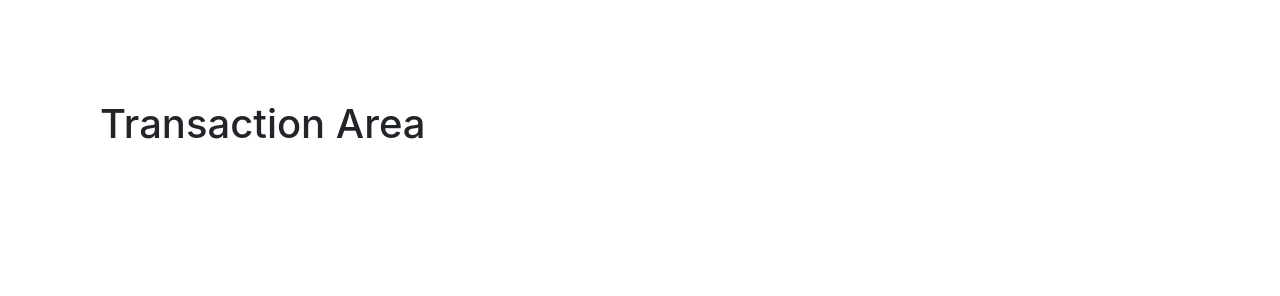
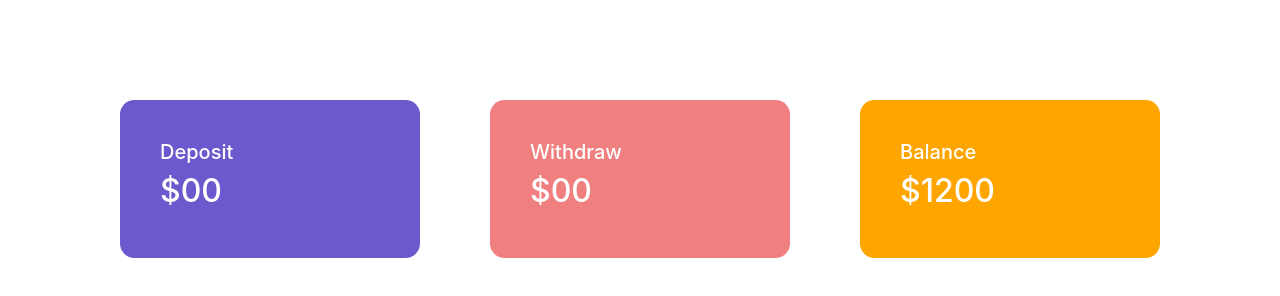
Before and after one commit to Hasib787/pioneer-bank, a plain HTML site: page index.html in a window 1280 px wide. Both pictures are taken after a click on the button "Login". Drawn offline with nearby package versions, Linux system fonts and the light colour scheme.

Commit message:
adding a new section

```diff
--- a/css/style.css
+++ b/css/style.css
@@ -10,3 +10,18 @@ body{
 #transaction-area{
     display: none;
 }
+.status{
+    color: white;
+    margin: 0 1.25em;
+    padding: 2.5em;
+    border-radius: .9em;
+}
+.deposit{
+    background-color: slateblue;
+}
+.withdraw{
+    background-color: lightcoral;
+}
+.balance{
+    background-color: orange;
+}
--- a/index.html
+++ b/index.html
@@ -24,7 +24,26 @@
             </div>
         </section>
         <section id="transaction-area">
-                <h1>Transaction Area</h1>
+                <div class="row">
+                    <div class="col-md-4">
+                        <div class="deposit status">
+                            <h5>Deposit</h5>
+                            <h2>$00</h2>
+                        </div>
+                    </div>
+                    <div class="col-md-4">
+                        <div class="withdraw status">
+                            <h5>Withdraw</h5>
+                            <h2>$00</h2>
+                        </div>
+                    </div>
+                    <div class="col-md-4">
+                        <div class="balance status">
+                            <h5>Balance</h5>
+                            <h2>$1200</h2>
+                        </div>
+                    </div>
+                </div>
         </section>
     </main>
 
```
